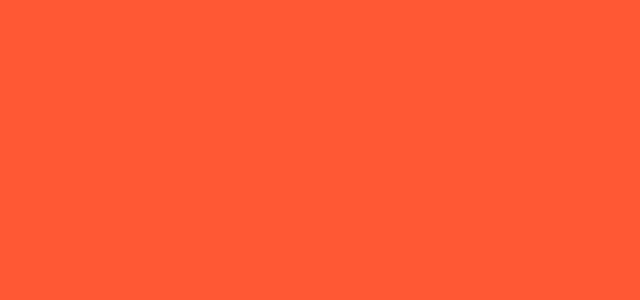
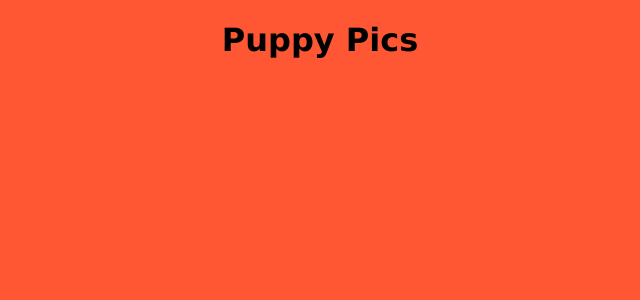
Before and after one commit to Calvinfr96/puppy-pics-front-end, a React (Create React App) app: page / in a window 1280 px wide. Shown: the top 300 px of the page, without its empty margins (320-960 px from the left). Built offline with nearby package versions, Linux system fonts and the light colour scheme.

Commit message:
Add header

```diff
--- a/src/App.css
+++ b/src/App.css
@@ -1,3 +1,8 @@
 body {
   background-color: rgb(255, 87, 51);
 }
+
+h1 {
+  text-align: center;
+  font-family: Verdana, Geneva, Tahoma, sans-serif;
+}
--- a/src/components/App.js
+++ b/src/components/App.js
@@ -1,8 +1,10 @@
 import '../App.css';
+import Header from './Header';
 
 function App() {
   return (
     <div className="App">
+        <Header />
     </div>
   );
 }
--- a/src/components/Header.js
+++ b/src/components/Header.js
@@ -3,7 +3,7 @@ import React from 'react'
 function Header() {
     return (
         <div>
-
+            <h1>Puppy Pics</h1>
         </div>
     )
 }
```
